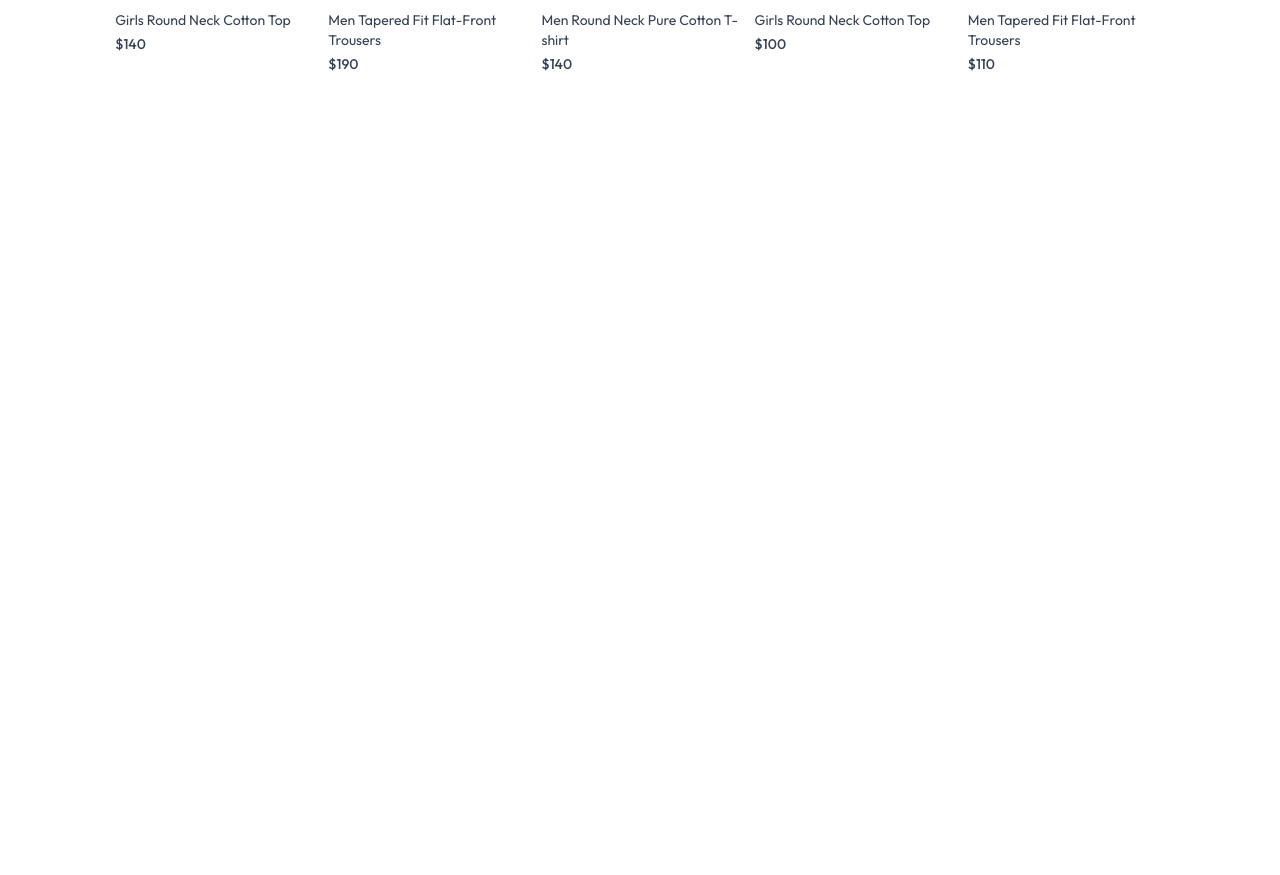
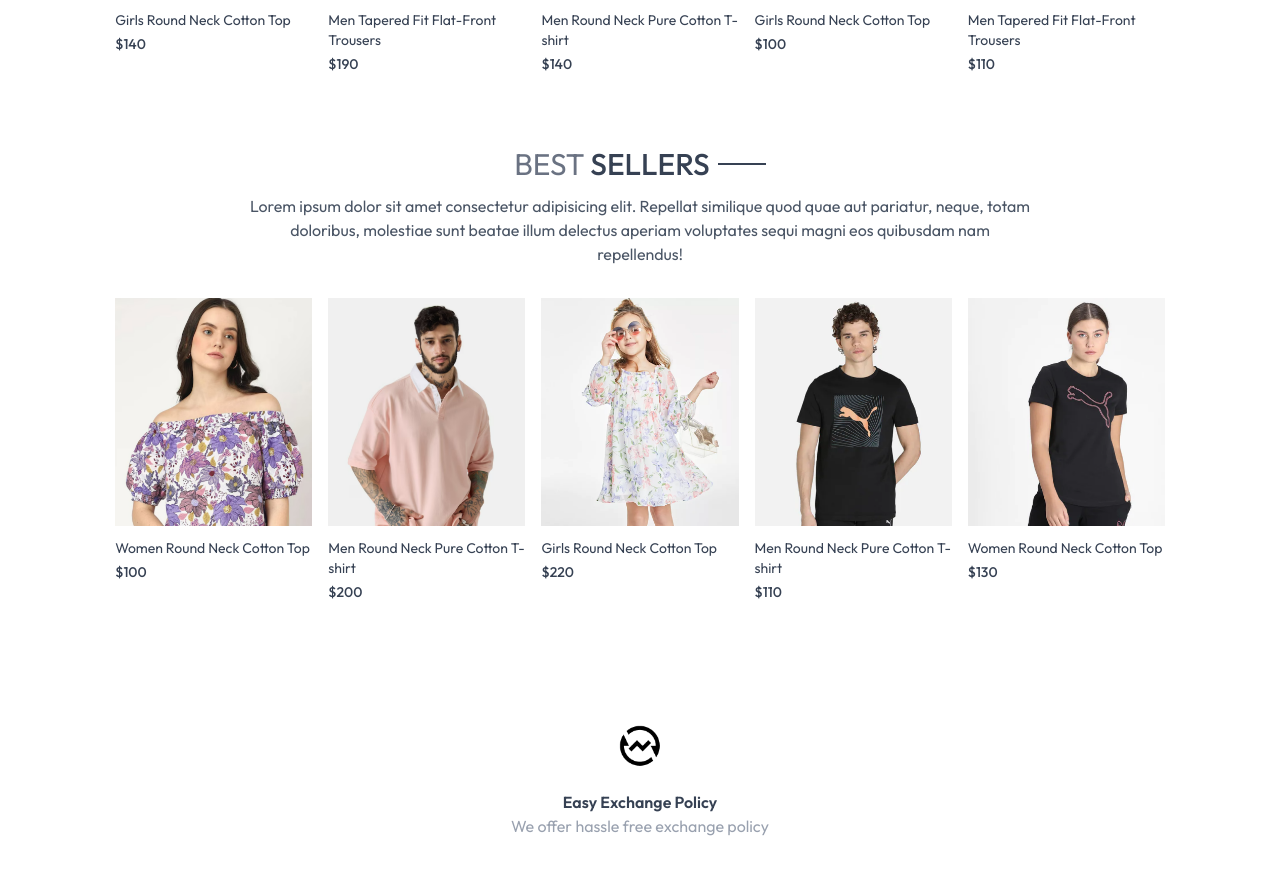
Before and after one commit to NarayanPhukan/E-Commerce, a React (Vite) app in the folder E-Commerce/frontend/: page / in a window 1280 px wide. Shown: the part 1283-2158 px from the top of the page. Before the commit the page ends 1397 px from the top, so only its background shows below. Built offline with nearby package versions, Linux system fonts and the light colour scheme.

Commit message:
Policies

```diff
--- /dev/null
+++ b/E-Commerce/frontend/src/Components/BestSeller.jsx
@@ -0,0 +1,34 @@
+import React, { useContext, useEffect, useState } from 'react'
+import { ShopContext } from '../Context/ShopContext'
+import Title from './Title'
+import ProductItem from './ProductItem'
+
+const BestSeller = () => {
+    const { products } = useContext(ShopContext)
+    const [bestSeller, setBestSeller] = useState([])
+
+    useEffect(() => {
+        const bestProduct = products.filter((item) => (item.bestseller))
+        setBestSeller(bestProduct.slice(0,5))
+
+    }, [])
+    return (
+        <div className='my-10'>
+            <div className='text-center text-3xl py-8'>
+                <Title text1={'BEST'} text2={'SELLERS'} />
+                <p className='w-3/4 m-auto text-xs sm:text-sm md:text-base text-gray-600'>Lorem ipsum dolor sit amet consectetur adipisicing elit. Repellat similique quod quae aut pariatur, neque, totam doloribus, molestiae sunt beatae illum delectus aperiam voluptates sequi magni eos quibusdam nam repellendus!</p>
+            </div>
+            <div className='grid grid-cols-2 sm:grid-cols-3 md:grid-cols-4 lg:grid-cols-5 gap-4 gap-y-6'>
+                {
+                   bestSeller.map((item,index) => (
+              <ProductItem key={index} id={item._id} image={item.image} name={item.name} price={item.price} />
+            ))
+
+                }
+
+            </div>
+        </div>
+    )
+}
+
+export default BestSeller
--- a/E-Commerce/frontend/src/Components/LatestCollection.jsx
+++ b/E-Commerce/frontend/src/Components/LatestCollection.jsx
@@ -25,7 +25,7 @@ const LatestCollection = () => {
         <div className='grid grid-cols-2 sm:grid-cols-3 md:grid-cols-4 lg:grid-cols-5 gap-4 gap-y-6'>
           {
             latestProduct.map((item,index) => (
-              <ProductItem key={index} id={item.id} image={item.image} name={item.name} price={item.price} />
+              <ProductItem key={index} id={item._id} image={item.image} name={item.name} price={item.price} />
             ))
           }
         </div>
--- a/E-Commerce/frontend/src/Components/Navbar.jsx
+++ b/E-Commerce/frontend/src/Components/Navbar.jsx
@@ -8,7 +8,7 @@ const Navbar = () => {
 
   return (
     <div className='flex items-center justify-between py-5 font-medium'>
-        <img src={assets.logo} className='w-36' alt="" />
+        <Link to='/'><img src={assets.logo} className='w-36' alt="" /></Link>
 
         <ul className='hidden sm:flex gap-5 text-sm text-gray-700'>
 
--- /dev/null
+++ b/E-Commerce/frontend/src/Components/OurPolicy.jsx
@@ -0,0 +1,16 @@
+import React from 'react'
+import { assets } from '../assets/assets'
+
+const OurPolicy = () => {
+  return (
+    <div className='flex flex-col sm:flex-row justify-around gap-12 sm:gap-12 text-center py-20 text-xs sm:text-sm md:text-base text-gray-700'>
+        <div className=''>
+            <img src={assets.exchange_icon} className='w-12 m-auto mb-5' alt="" />
+            <p className='font-semibold'>Easy Exchange Policy</p>
+            <p className='text-gray-400'>We offer hassle free exchange policy</p>
+        </div>
+    </div>
+  )
+}
+
+export default OurPolicy
--- a/E-Commerce/frontend/src/Pages/Home.jsx
+++ b/E-Commerce/frontend/src/Pages/Home.jsx
@@ -1,12 +1,16 @@
 import React from 'react'
 import Hero from '../Components/Hero'
 import LatestCollection from '../Components/LatestCollection'
+import BestSeller from '../Components/BestSeller'
+import OurPolicy from '../Components/OurPolicy'
 
 const Home = () => {
   return (
     <div>
       <Hero/>
       <LatestCollection />
+      <BestSeller />
+      <OurPolicy />
     </div>
   )
 }
--- a/E-Commerce/frontend/src/index.css
+++ b/E-Commerce/frontend/src/index.css
@@ -15,3 +15,10 @@ a.active hr {
   font-weight: 400;
   font-style: normal;
 }
+
+@media (max-width : 640px) {
+  a.active{
+    background-color: black;
+    color: white;
+  }
+}
```
